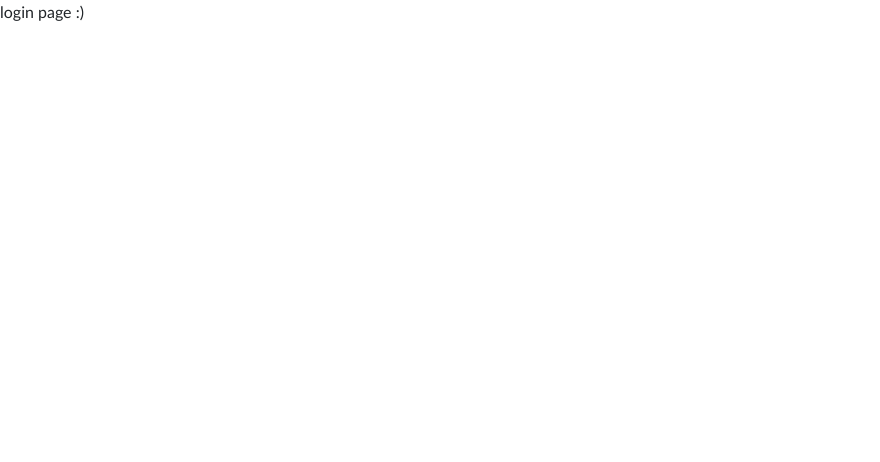
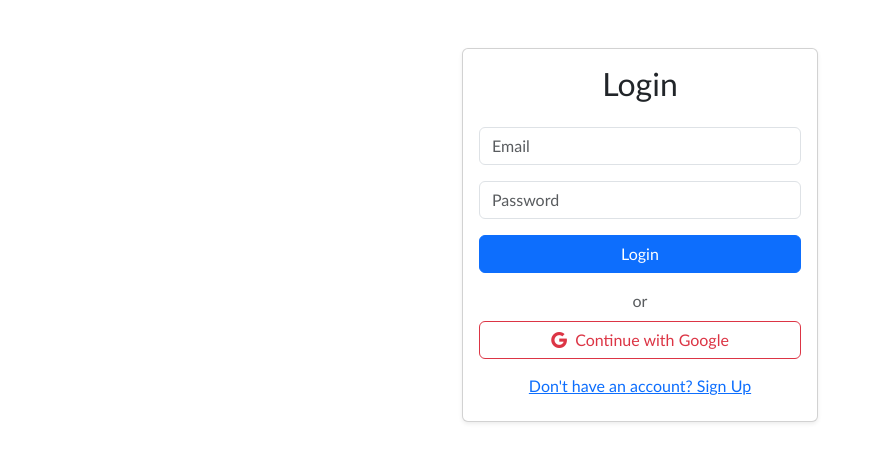
Before and after one commit to MNI-org/AutoCard_frontend, a React (Create React App) app: page /login in a window 1280 px wide. Shown: the top 462 px of the page, without its empty margins (0-880 px from the left). Built offline with nearby package versions, Linux system fonts and the light colour scheme; no server answers; the HTML template or start-up script is replaced by a standard one.

Commit message:
login/signup page + google auth

```diff
--- a/src/pages/Login.js
+++ b/src/pages/Login.js
@@ -6,12 +6,140 @@ import { db } from "../firebase/firebase";
 import { doc, setDoc } from "firebase/firestore";
 
 function Login() {
+    const [email, setEmail] = useState("");
+    const [password, setPassword] = useState("");
+    const [status, setStatus] = useState("");
+    const [isSignUp, setIsSignUp] = useState(false);
+    const navigate = useNavigate();
+    const { userLogged } = useAuth();
 
+    // Redirect if already logged in
+    React.useEffect(() => {
+        if (userLogged) {
+            navigate("/");
+        }
+    }, [userLogged, navigate]);
 
+    const handleSignUp = async (e) => {
+        e.preventDefault();
+        setStatus("Processing...");
+        try {
+            const userCredential = await doCreateUserWithEmailAndPassword(email, password);
+            const user = userCredential.user;
+            await setDoc(doc(db, "users", user.uid), { email: user.email });
+            setStatus("Account created successfully!");
+            navigate("/");
+        } catch (error) {
+            if (error.code === "auth/email-already-in-use") {
+                setStatus("Error: Email already in use.");
+            } else {
+                setStatus("Error: " + error.message);
+            }
+        }
+    };
+
+    const handleSignIn = async (e) => {
+        e.preventDefault();
+        setStatus("Processing...");
+        try {
+            await doSignInWithEmailAndPassword(email, password);
+            setStatus("Logged in successfully!");
+            navigate("/");
+        } catch (error) {
+            if (error.code === "auth/invalid-credential") {
+                setStatus("Error: Invalid email or password.");
+            } else {
+                setStatus("Error: " + error.message);
+            }
+        }
+    };
+
+    const handleGoogleSignIn = async () => {
+        setStatus("Processing...");
+        try {
+            const result = await doSignInWithGoogle();
+            const user = result.user;
+            // Store user in Firestore (merge: true handles both new and existing users)
+            await setDoc(doc(db, "users", user.uid), {
+                email: user.email,
+                displayName: user.displayName
+            }, { merge: true });
+            setStatus("Logged in with Google successfully!");
+            navigate("/");
+        } catch (error) {
+            setStatus("Error: " + error.message);
+        }
+    };
 
     return (
-        <div >
-            login page :)
+        <div className="container">
+            <div className="row justify-content-center mt-5">
+                <div className="col-md-6 col-lg-4">
+                    <div className="card shadow-sm">
+                        <div className="card-body">
+                            <h2 className="card-title text-center mb-4">
+                                {isSignUp ? "Sign Up" : "Login"}
+                            </h2>
+
+                            <form onSubmit={isSignUp ? handleSignUp : handleSignIn}>
+                                <div className="mb-3">
+                                    <input
+                                        type="email"
+                                        className="form-control"
+                                        placeholder="Email"
+                                        value={email}
+                                        onChange={(e) => setEmail(e.target.value)}
+                                        required
+                                    />
+                                </div>
+
+                                <div className="mb-3">
+                                    <input
+                                        type="password"
+                                        className="form-control"
+                                        placeholder="Password"
+                                        value={password}
+                                        onChange={(e) => setPassword(e.target.value)}
+                                        required
+                                    />
+                                </div>
+
+                                <button type="submit" className="btn btn-primary w-100 mb-2">
+                                    {isSignUp ? "Sign Up" : "Login"}
+                                </button>
+                            </form>
+
+                            <div className="text-center my-2">
+                                <span className="text-muted">or</span>
+                            </div>
+
+                            <button
+                                onClick={handleGoogleSignIn}
+                                className="btn btn-outline-danger w-100 mb-2"
+                            >
+                                <i className="bi bi-google me-2"></i>
+                                Continue with Google
+                            </button>
+
+                            <button
+                                onClick={() => {
+                                    setIsSignUp(!isSignUp);
+                                    setStatus("");
+                                }}
+                                className="btn btn-link w-100"
+                            >
+                                {isSignUp ? "Already have an account? Login" : "Don't have an account? Sign Up"}
+                            </button>
+
+                            {status && (
+                                <div className={`alert ${status.includes("Error") ? "alert-danger" : "alert-success"} mt-3`} role="alert">
+                                    {status}
+                                </div>
+                            )}
+                        </div>
+                    </div>
+                </div>
+            </div>
         </div>
     );
 }
```
